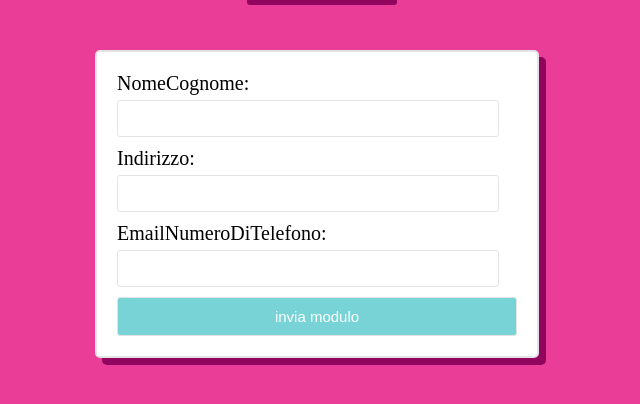
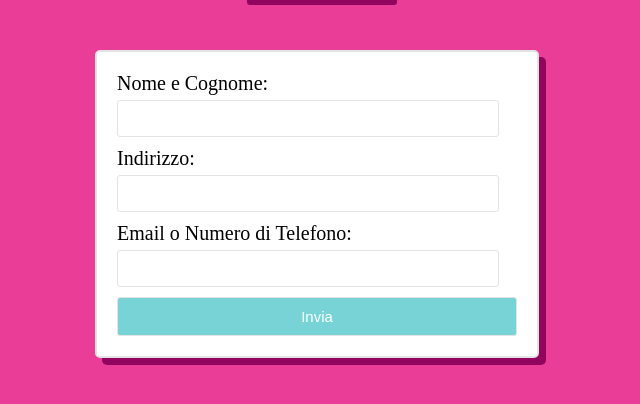
Before and after one commit to NicoloCossu/ProgettoISW, a Django app: page /adotta/ in a window 1280 px wide. Shown: the part 165-569 px from the top of the page, without its empty margins (323-963 px from the left). Run offline with Django 4.2, Linux system fonts and the light colour scheme.

Commit message:
Sistemati nomi dei campi nel modulo di adozione
Sistemato anche il pulsante home

```diff
--- a/ProgettoISW/polls/forms.py
+++ b/ProgettoISW/polls/forms.py
@@ -5,3 +5,8 @@
     class Meta:
         model = RichiestaAdozione
         fields = ['nomeCognome', 'indirizzo', 'emailNumeroDiTelefono']
+        labels = {
+            'nomeCognome': 'Nome e Cognome',
+            'indirizzo': 'Indirizzo',
+            'emailNumeroDiTelefono': 'Email o Numero di Telefono',
+        }
--- a/ProgettoISW/polls/templates/adotta.html
+++ b/ProgettoISW/polls/templates/adotta.html
@@ -14,7 +14,7 @@
     <body>
 
         <div class="navbar">
-            <a class="button_link" href="http://www.google.com/">
+            <a class="button_link" href="http://127.0.0.1:8000/home/">
                 <button class="pulsante" >Home</button>
             </a>
         </div>
@@ -22,7 +22,7 @@
         <form method="POST" action="{% url 'adotta' %}">
             {% csrf_token %}
             {{ form.as_table }}
-            <button type="submit">invia modulo</button>
+            <button type="submit">Invia</button>
         </form>
 
 
```
